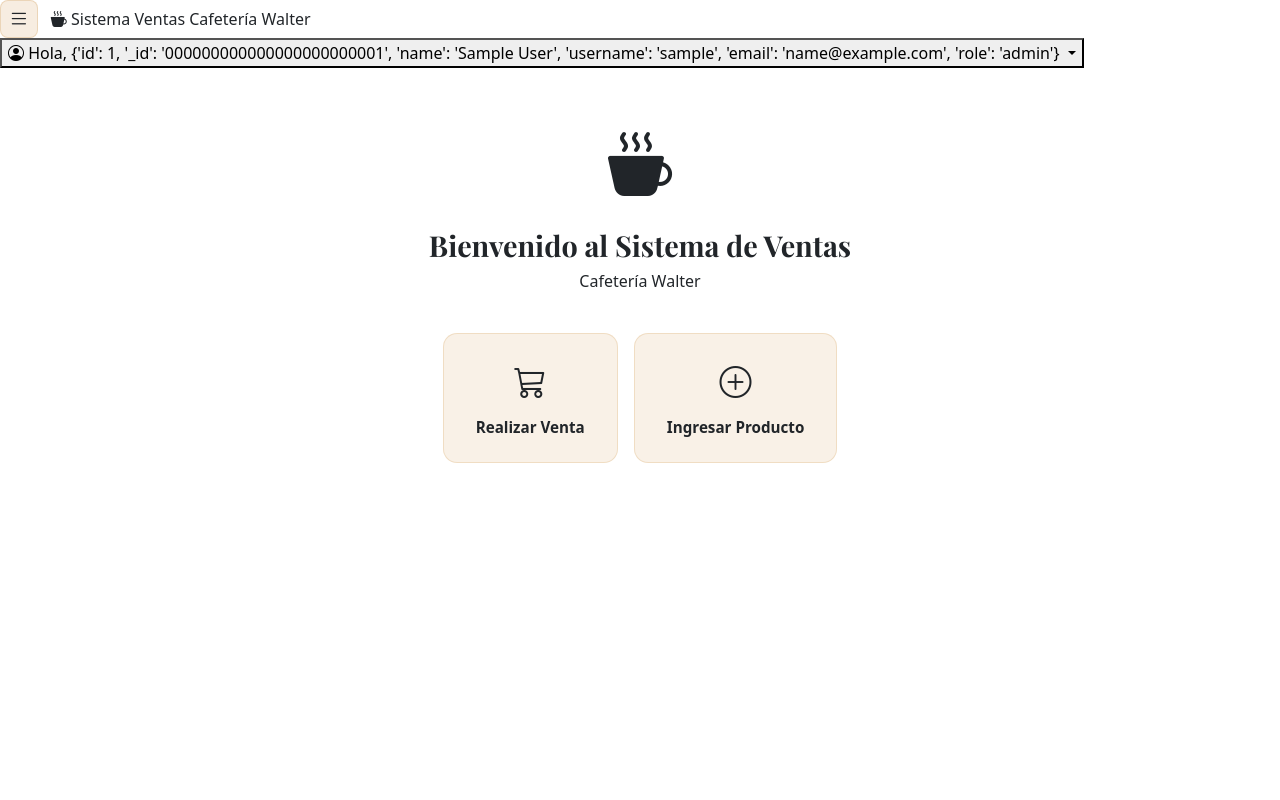
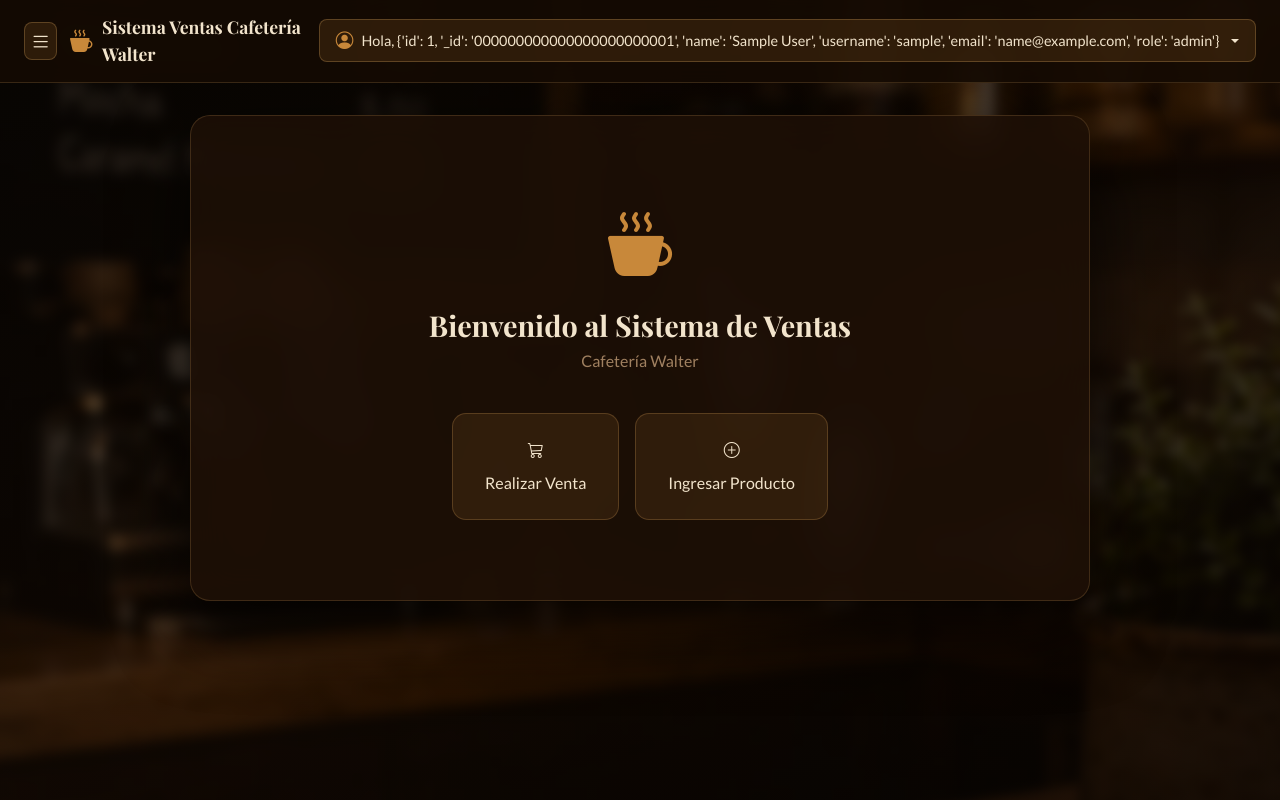
Before and after one commit to luismiguel2017/ventas-flask, a Flask app: page / in a window 1280 px wide. Run offline with Flask 3, Linux system fonts and the light colour scheme; the visitor is signed in with stand-in values (Sample User, id 1); data that the repository does not hold is empty; some libraries are stand-ins or nearby versions.

Commit message:
Actualización de app.py y estilos, agregado login

```diff
--- a/static/style.css
+++ b/static/style.css
@@ -1,9 +1,88 @@
-/* NAVBAR LEFT */
+:root {
+  --card-bg:     rgba(30, 16, 6, 0.85);
+  --card-border: rgba(210, 160, 90, 0.20);
+  --accent:      #c8883a;
+  --cream:       #f2e4cc;
+  --muted:       #a08060;
+  --dark:        #1e1006;
+}
+
+*, *::before, *::after { box-sizing: border-box; margin: 0; padding: 0; }
+
+body {
+  font-family: 'Lato', sans-serif;
+  min-height: 100vh;
+  background: #1a0f08;
+  position: relative;
+}
+
+body::before {
+  content: '';
+  position: fixed;
+  inset: -12px;
+  background-image: var(--bg-image);
+  background-position: center;
+  background-size: cover;
+  filter: blur(5px) brightness(0.40) saturate(1.15);
+  transform: scale(1.06);
+  z-index: 0;
+}
+
+body::after {
+  content: '';
+  position: fixed;
+  inset: 0;
+  background: linear-gradient(160deg, rgba(10,5,2,0.45) 0%, rgba(50,25,8,0.25) 60%, rgba(10,5,2,0.50) 100%);
+  z-index: 1;
+  pointer-events: none;
+}
+
+/* NAVBAR */
+.navbar-custom {
+  position: relative;
+  z-index: 10;
+  display: flex;
+  align-items: center;
+  justify-content: space-between;
+  padding: 0.9rem 1.5rem;
+  background: rgba(20, 10, 3, 0.90);
+  border-bottom: 1px solid rgba(210,160,90,0.20);
+  backdrop-filter: blur(12px);
+}
+
 .navbar-left {
   display: flex;
   align-items: center;
   gap: 0.8rem;
 }
+
+.navbar-brand-custom {
+  display: flex;
+  align-items: center;
+  gap: 0.6rem;
+  color: var(--cream);
+  font-family: 'Playfair Display', serif;
+  font-size: 1.1rem;
+}
+
+.navbar-brand-custom i { color: var(--accent); font-size: 1.4rem; }
+
+.user-btn {
+  background: rgba(200,136,58,0.15);
+  border: 1px solid rgba(210,160,90,0.30);
+  border-radius: 8px;
+  color: var(--cream);
+  padding: 0.45rem 1rem;
+  font-size: 0.9rem;
+  cursor: pointer;
+  display: flex;
+  align-items: center;
+  gap: 0.5rem;
+  transition: background 0.2s;
+}
+
+.user-btn:hover { background: rgba(200,136,58,0.28); }
+.user-btn i { font-size: 1.1rem; color: var(--accent); }
 
 /* HAMBURGUESA */
 .hamburger-btn {
@@ -35,7 +114,6 @@
   backdrop-filter: blur(20px);
   z-index: 100;
   transition: left 0.3s ease;
-  padding: 0;
 }
 
 .sidebar.open { left: 0; }
@@ -44,7 +122,7 @@
   display: flex;
   align-items: center;
   gap: 0.6rem;
-  padding: 1.2rem 1.2rem;
+  padding: 1.2rem;
   border-bottom: 1px solid rgba(210,160,90,0.15);
   color: var(--cream);
   font-family: 'Playfair Display', serif;
@@ -102,6 +180,207 @@
 
 .sidebar-overlay.open { display: block; }
 
+/* CONTENIDO */
+.dashboard-container {
+  position: relative;
+  z-index: 2;
+  max-width: 900px;
+  margin: 2rem auto;
+  padding: 2rem;
+  background: var(--card-bg);
+  border: 1px solid var(--card-border);
+  border-radius: 20px;
+  backdrop-filter: blur(20px);
+  box-shadow: 0 28px 72px rgba(0,0,0,0.70);
+}
+
+/* TABS */
+.tab-buttons {
+  display: flex;
+  gap: 0.75rem;
+  flex-wrap: wrap;
+}
+
+.tab-btn {
+  background: rgba(255,255,255,0.06);
+  border: 1px solid rgba(210,160,90,0.25);
+  border-radius: 10px;
+  color: var(--muted);
+  padding: 0.6rem 1.2rem;
+  font-size: 0.95rem;
+  font-weight: 600;
+  cursor: pointer;
+  transition: 0.2s;
+}
+
+.tab-btn.active, .tab-btn:hover {
+  background: linear-gradient(135deg, #d49040, #a0601a);
+  color: #fff;
+  border-color: transparent;
+}
+
+/* TÍTULOS */
+.section-title {
+  font-family: 'Playfair Display', serif;
+  color: var(--cream);
+  font-size: 1.3rem;
+  margin-bottom: 1.2rem;
+}
+
+/* BÚSQUEDA */
+.search-wrap { position: relative; }
+
+.search-icon {
+  position: absolute;
+  left: 1rem;
+  top: 50%;
+  transform: translateY(-50%);
+  color: var(--muted);
+  pointer-events: none;
+}
+
+.search-input {
+  width: 100%;
+  background: rgba(255,255,255,0.06);
+  border: 1px solid rgba(210,160,90,0.32);
+  border-radius: 10px;
+  color: var(--cream);
+  padding: 0.75rem 1rem 0.75rem 2.5rem;
+  font-size: 0.95rem;
+  outline: none;
+  transition: 0.2s;
+}
+
+.search-input::placeholder { color: var(--muted); }
+.search-input:focus { border-color: var(--accent); box-shadow: 0 0 0 3px rgba(200,136,58,0.30); }
+
+/* TABLA */
+.table-custom {
+  width: 100%;
+  border-collapse: collapse;
+  font-size: 0.95rem;
+}
+
+.table-custom thead tr { background: rgba(210,160,90,0.18); }
+
+.table-custom th {
+  color: var(--accent);
+  font-weight: 700;
+  padding: 0.75rem 1rem;
+  text-align: center;
+  border-bottom: 1px solid rgba(210,160,90,0.20);
+}
+
+.table-custom td {
+  color: var(--cream);
+  padding: 0.7rem 1rem;
+  text-align: center;
+  border-bottom: 1px solid rgba(255,255,255,0.05);
+}
+
+.table-custom tbody tr:hover { background: rgba(255,255,255,0.04); }
+
+.table-custom input[type="checkbox"] {
+  width: 18px;
+  height: 18px;
+  accent-color: var(--accent);
+  cursor: pointer;
+}
+
+/* CANTIDAD CONTROLES */
+.qty-wrap {
+  display: flex;
+  align-items: center;
+  justify-content: center;
+  gap: 4px;
+}
+
+.qty-btn {
+  width: 26px;
+  height: 26px;
+  border-radius: 6px;
+  border: 1px solid rgba(210,160,90,0.40);
+  background: rgba(255,255,255,0.08);
+  color: var(--cream);
+  font-size: 1rem;
+  cursor: pointer;
+  transition: 0.2s;
+  display: flex;
+  align-items: center;
+  justify-content: center;
+  padding: 0;
+}
+
+.qty-btn:hover { background: rgba(200,136,58,0.35); border-color: var(--accent); }
+
+.qty-input {
+  width: 40px;
+  background: rgba(255,255,255,0.08);
+  border: 1px solid rgba(210,160,90,0.30);
+  border-radius: 6px;
+  color: var(--cream);
+  padding: 3px 4px;
+  text-align: center;
+  font-size: 0.9rem;
+}
+
+/* INPUTS FORMULARIO */
+.form-label-custom {
+  display: block;
+  color: var(--muted);
+  font-size: 0.9rem;
+  margin-bottom: 0.4rem;
+}
+
+.input-custom {
+  width: 100%;
+  background: rgba(255,255,255,0.06);
+  border: 1px solid rgba(210,160,90,0.32);
+  border-radius: 10px;
+  color: var(--cream);
+  padding: 0.82rem 1rem;
+  font-size: 0.95rem;
+  outline: none;
+  transition: 0.2s;
+}
+
+.input-custom::placeholder { color: var(--muted); }
+.input-custom:focus { border-color: var(--accent); box-shadow: 0 0 0 3px rgba(200,136,58,0.30); }
+
+/* BOTÓN CONFIRMAR */
+.btn-confirm {
+  width: 100%;
+  background: linear-gradient(135deg, #d49040 0%, #a0601a 100%);
+  color: #fff;
+  border: none;
+  border-radius: 10px;
+  padding: 0.85rem;
+  font-size: 1rem;
+  font-weight: 700;
+  letter-spacing: 0.05em;
+  text-transform: uppercase;
+  cursor: pointer;
+  transition: 0.2s;
+  box-shadow: 0 4px 20px rgba(200,136,58,0.38);
+}
+
+.btn-confirm:hover { transform: translateY(-2px); box-shadow: 0 8px 28px rgba(200,136,58,0.55); }
+
+/* SECCIONES */
+.seccion { display: none; }
+.seccion.activa { display: block; }
+
+/* DROPDOWN */
+.dropdown-menu {
+  background: rgba(30,16,6,0.95);
+  border: 1px solid rgba(210,160,90,0.25);
+  border-radius: 10px;
+}
+
+.dropdown-item { color: var(--cream); font-size: 0.9rem; }
+.dropdown-item:hover { background: rgba(200,136,58,0.15); }
+.dropdown-item.text-danger { color: #f4a0a0 !important; }
+
 /* BIENVENIDA */
 .welcome-wrap {
   text-align: center;
@@ -150,6 +429,4 @@
   min-width: 140px;
 }
 
-.welcome-card i { font-size: 2rem; color: var(--accent); }
-.welcome-card span { font-size: 0.95rem; font-weight: 600; }
-.welcome-card:hover { background: rgba(200,136,58,0.25); transform: translateY(-3px); }
+.welcome-car
```
